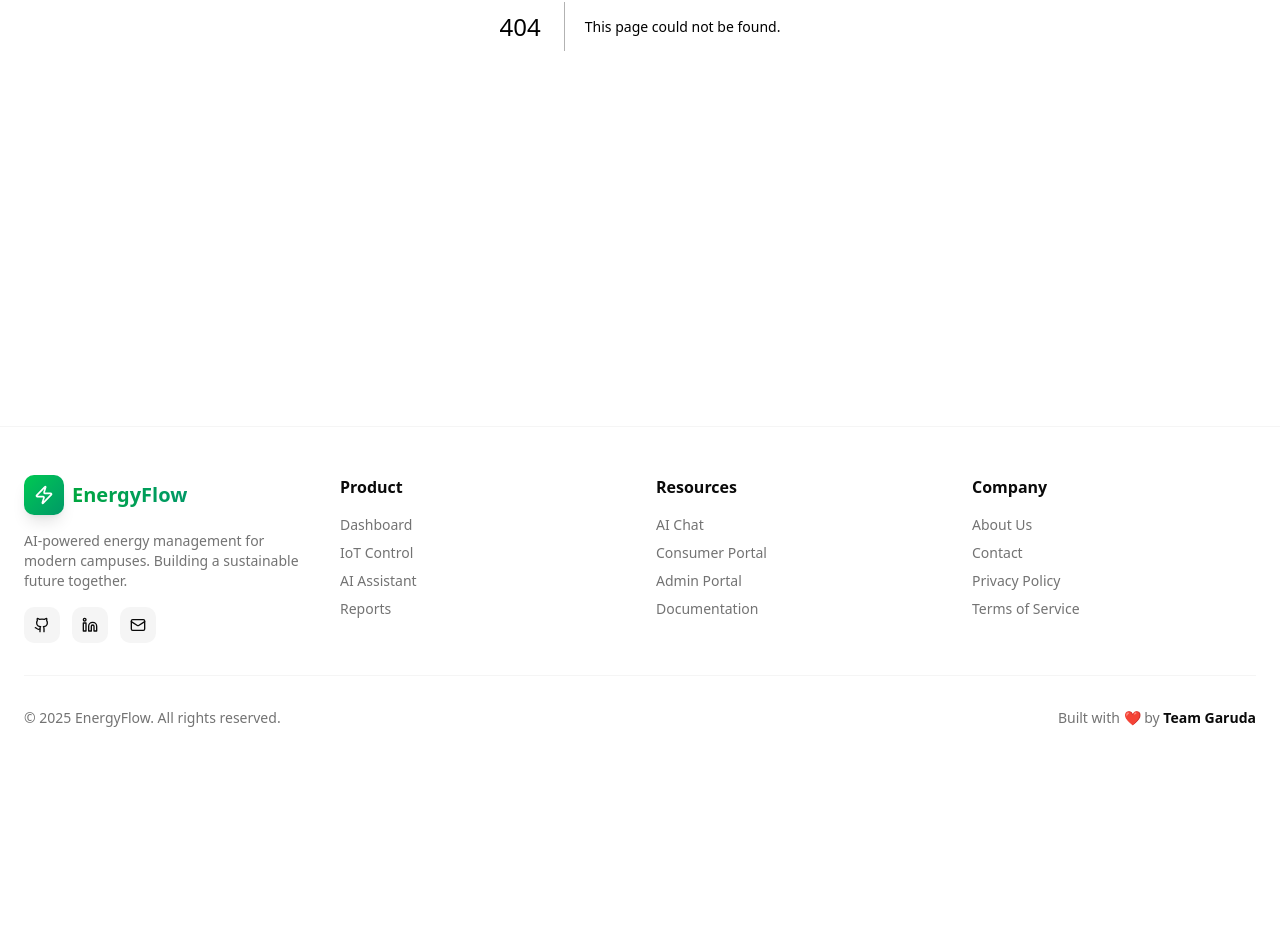
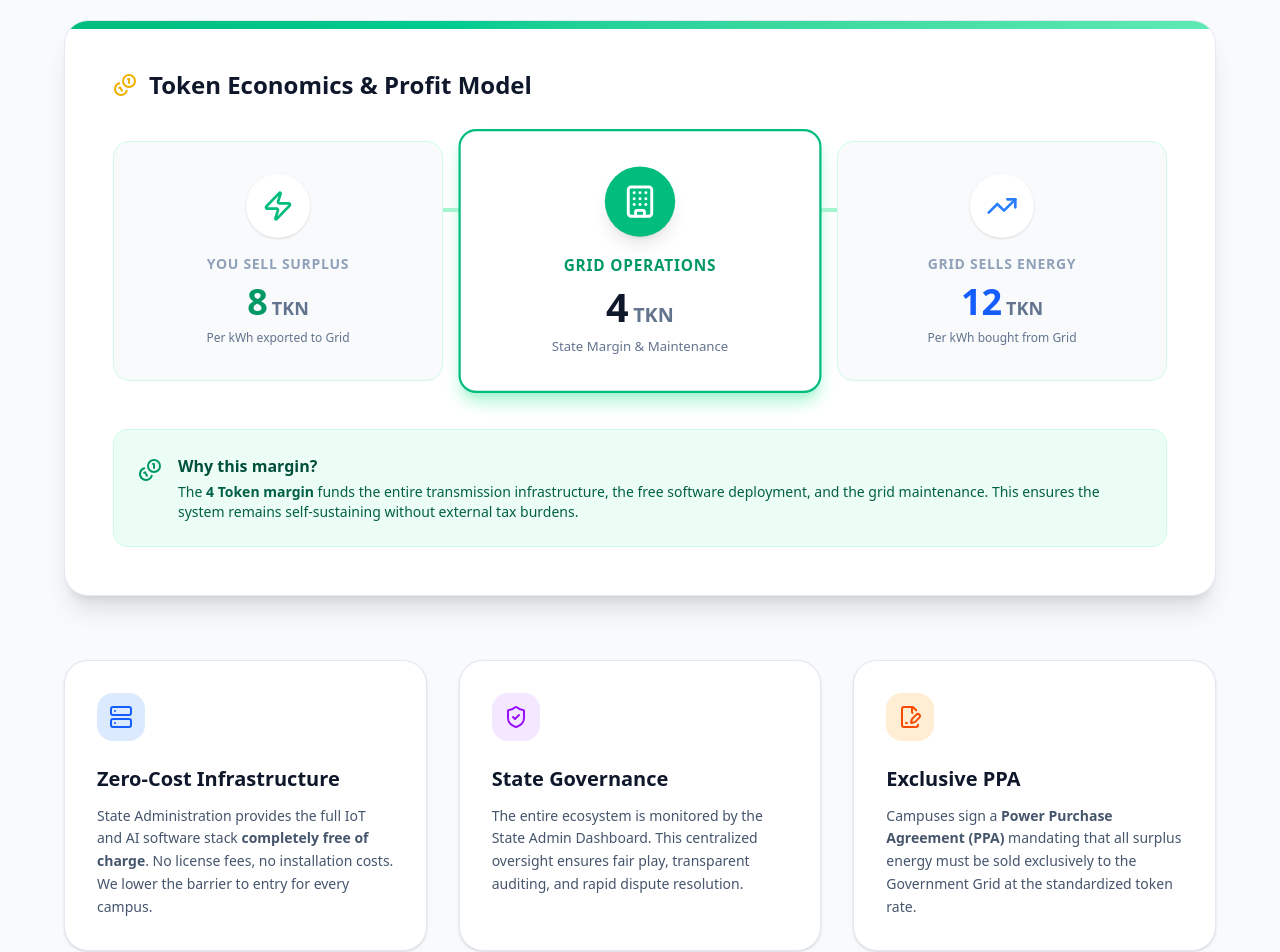
Before and after one commit to nancy-singh10/TEAM_GARUDA__SIH2025, a Next.js app in the folder sih-project/: page /campusAdmin/businessModel in a window 1280 px wide. Before the commit this address had no page. Shown: the part 374-1326 px from the top of the page. Before the commit the page ends 1150 px from the top, so only its background shows below. Built offline with nearby package versions, Linux system fonts and the light colour scheme; no server answers.

Commit message:
added business model

```diff
--- /dev/null
+++ b/sih-project/src/app/campusAdmin/businessModel/page.tsx
@@ -0,0 +1,130 @@
+'use client';
+
+import React from 'react';
+import { TrendingUp, ShieldCheck, Zap, Coins, Building, FileSignature, Server, Scale } from 'lucide-react';
+
+export default function BusinessModelPage() {
+    return (
+        <div className="min-h-screen bg-slate-50 dark:bg-slate-950 p-6 md:p-12">
+            <div className="max-w-6xl mx-auto space-y-16">
+
+                {/* Hero Section */}
+                <div className="text-center space-y-6">
+                    <div className="inline-block p-3 bg-emerald-100 dark:bg-emerald-900/30 rounded-2xl mb-4">
+                        <Scale className="w-10 h-10 text-emerald-600 dark:text-emerald-400" />
+                    </div>
+                    <h1 className="text-4xl md:text-5xl font-extrabold text-slate-900 dark:text-white tracking-tight">
+                        The <span className="text-transparent bg-clip-text bg-gradient-to-r from-emerald-500 to-teal-400">Green Energy</span> Economy
+                    </h1>
+                    <p className="max-w-3xl mx-auto text-lg text-slate-600 dark:text-slate-300 leading-relaxed">
+                        A state-led initiative to revolutionize campus energy management. We provide the infrastructure; you provide the participation. Validated by a transparent tokenomic model.
+                    </p>
+                </div>
+
+                {/* Tokenomics Card */}
+                <div className="bg-white dark:bg-slate-900 rounded-3xl shadow-xl border border-slate-200 dark:border-slate-800 overflow-hidden relative">
+                    <div className="absolute top-0 left-0 w-full h-2 bg-gradient-to-r from-emerald-500 to-emerald-300" />
+
+                    <div className="p-8 md:p-12">
+                        <h2 className="text-2xl font-bold text-slate-900 dark:text-white mb-10 flex items-center gap-3">
+                            <Coins className="text-yellow-500" />
+                            Token Economics & Profit Model
+                        </h2>
+
+                        <div className="grid grid-cols-1 md:grid-cols-3 gap-8 relative">
+                            {/* Visual Connector Line (Desktop) */}
+                            <div className="hidden md:block absolute top-[28%] left-[16%] right-[16%] h-1 bg-gradient-to-r from-emerald-200 to-emerald-200 dark:from-emerald-900 dark:to-emerald-900 -z-0"></div>
+
+                            {/* Buy Price */}
+                            <div className="relative z-10 bg-slate-50 dark:bg-slate-800 p-8 rounded-2xl border border-emerald-100 dark:border-emerald-900/50 text-center transform hover:scale-105 transition-transform duration-300">
+                                <div className="mb-4 inline-flex p-4 bg-white dark:bg-slate-900 rounded-full shadow-sm">
+                                    <Zap className="w-8 h-8 text-emerald-500" />
+                                </div>
+                                <p className="text-sm font-bold uppercase text-slate-400 tracking-wider">You Sell Surplus</p>
+                                <div className="my-2">
+                                    <span className="text-4xl font-black text-emerald-600 dark:text-emerald-400">8</span>
+                                    <span className="text-lg font-bold text-slate-500 ml-1">TKN</span>
+                                </div>
+                                <p className="text-xs text-slate-500 mt-2">Per kWh exported to Grid</p>
+                            </div>
+
+                            {/* Grid Price */}
+                            <div className="relative z-10 bg-white dark:bg-slate-900 p-8 rounded-2xl border-2 border-emerald-500 shadow-emerald-200 dark:shadow-emerald-900/20 shadow-lg text-center scale-110">
+                                <div className="mb-4 inline-flex p-4 bg-emerald-500 rounded-full shadow-lg">
+                                    <Building className="w-8 h-8 text-white" />
+                                </div>
+                                <p className="text-sm font-bold uppercase text-emerald-600 dark:text-emerald-400 tracking-wider">Grid Operations</p>
+                                <div className="my-2">
+                                    <span className="text-4xl font-black text-slate-900 dark:text-white">4</span>
+                                    <span className="text-lg font-bold text-slate-500 ml-1">TKN</span>
+                                </div>
+                                <p className="text-xs text-slate-500 mt-2">State Margin & Maintenance</p>
+                            </div>
+
+                            {/* Sell Price */}
+                            <div className="relative z-10 bg-slate-50 dark:bg-slate-800 p-8 rounded-2xl border border-emerald-100 dark:border-emerald-900/50 text-center transform hover:scale-105 transition-transform duration-300">
+                                <div className="mb-4 inline-flex p-4 bg-white dark:bg-slate-900 rounded-full shadow-sm">
+                                    <TrendingUp className="w-8 h-8 text-blue-500" />
+                                </div>
+                                <p className="text-sm font-bold uppercase text-slate-400 tracking-wider">Grid Sells Energy</p>
+                                <div className="my-2">
+                                    <span className="text-4xl font-black text-blue-600 dark:text-blue-400">12</span>
+                                    <span className="text-lg font-bold text-slate-500 ml-1">TKN</span>
+                                </div>
+                                <p className="text-xs text-slate-500 mt-2">Per kWh bought from Grid</p>
+                            </div>
+                        </div>
+
+                        <div className="mt-12 bg-emerald-50 dark:bg-emerald-900/20 p-6 rounded-xl border border-emerald-100 dark:border-emerald-900/50 flex items-start gap-4">
+                            <Coins className="w-6 h-6 text-emerald-600 dark:text-emerald-400 flex-shrink-0 mt-1" />
+                            <div>
+                                <h4 className="font-bold text-emerald-900 dark:text-emerald-300">Why this margin?</h4>
+                                <p className="text-emerald-800 dark:text-emerald-400 text-sm mt-1">
+                                    The <strong>4 Token margin</strong> funds the entire transmission infrastructure, the free software deployment, and the grid maintenance. This ensures the system remains self-sustaining without external tax burdens.
+                                </p>
+                            </div>
+                        </div>
+                    </div>
+                </div>
+
+                {/* Value Proposition Grid */}
+                <div className="grid grid-cols-1 md:grid-cols-2 lg:grid-cols-3 gap-8">
+
+                    {/* Free Software */}
+                    <div className="bg-white dark:bg-slate-900 p-8 rounded-3xl shadow-sm border border-slate-200 dark:border-slate-800 hover:shadow-md transition-shadow">
+                        <div className="w-12 h-12 bg-blue-100 dark:bg-blue-900/30 rounded-2xl flex items-center justify-center mb-6">
+                            <Server className="w-6 h-6 text-blue-600 dark:text-blue-400" />
+                        </div>
+                        <h3 className="text-xl font-bold text-slate-900 dark:text-white mb-3">Zero-Cost Infrastructure</h3>
+                        <p className="text-slate-600 dark:text-slate-400 leading-relaxed text-sm">
+                            State Administration provides the full IoT and AI software stack <strong>completely free of charge</strong>. No license fees, no installation costs. We lower the barrier to entry for every campus.
+                        </p>
+                    </div>
+
+                    {/* State Governance */}
+                    <div className="bg-white dark:bg-slate-900 p-8 rounded-3xl shadow-sm border border-slate-200 dark:border-slate-800 hover:shadow-md transition-shadow">
+                        <div className="w-12 h-12 bg-purple-100 dark:bg-purple-900/30 rounded-2xl flex items-center justify-center mb-6">
+                            <ShieldCheck className="w-6 h-6 text-purple-600 dark:text-purple-400" />
+                        </div>
+                        <h3 className="text-xl font-bold text-slate-900 dark:text-white mb-3">State Governance</h3>
+                        <p className="text-slate-600 dark:text-slate-400 leading-relaxed text-sm">
+                            The entire ecosystem is monitored by the State Admin Dashboard. This centralized oversight ensures fair play, transparent auditing, and rapid dispute resolution.
+                        </p>
+                    </div>
+
+                    {/* PPA */}
+                    <div className="bg-white dark:bg-slate-900 p-8 rounded-3xl shadow-sm border border-slate-200 dark:border-slate-800 hover:shadow-md transition-shadow">
+                        <div className="w-12 h-12 bg-orange-100 dark:bg-orange-900/30 rounded-2xl flex items-center justify-center mb-6">
+                            <FileSignature className="w-6 h-6 text-orange-600 dark:text-orange-400" />
+                        </div>
+                        <h3 className="text-xl font-bold text-slate-900 dark:text-white mb-3">Exclusive PPA</h3>
+                        <p className="text-slate-600 dark:text-slate-400 leading-relaxed text-sm">
+                            Campuses sign a <strong>Power Purchase Agreement (PPA)</strong> mandating that all surplus energy must be sold exclusively to the Government Grid at the standardized token rate.
+                        </p>
+                    </div>
+                </div>
+
+            </div>
+        </div>
+    );
+}
--- a/sih-project/src/components/ui/header_campus.tsx
+++ b/sih-project/src/components/ui/header_campus.tsx
@@ -143,6 +143,7 @@ export default function HeaderCampus({ user }: { user: CampusUser | null }) {
               { name: 'Dashboard', href: '/campusAdmin/dashboard', icon: LayoutDashboard },
               { name: 'IoT', href: '/campusAdmin/iot', icon: Radio },
               { name: 'Wallet', href: '/campusAdmin/tokens', icon: Coins },
+              { name: 'Model', href: '/campusAdmin/businessModel', icon: Building },
               { name: 'Chatbot', href: '/campusAdmin/ai', icon: Bot },
               { name: 'Export Report', href: '/campusAdmin/export', icon: Download },
             ].map((link) => {
```
